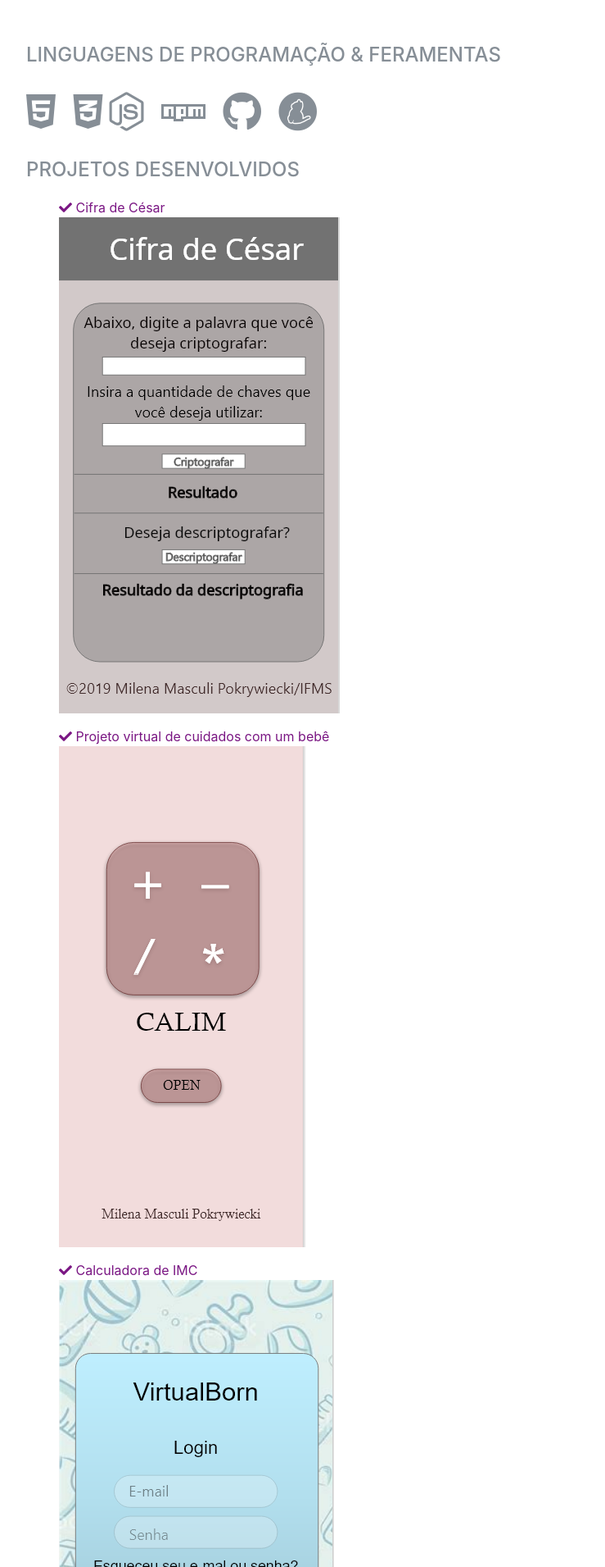
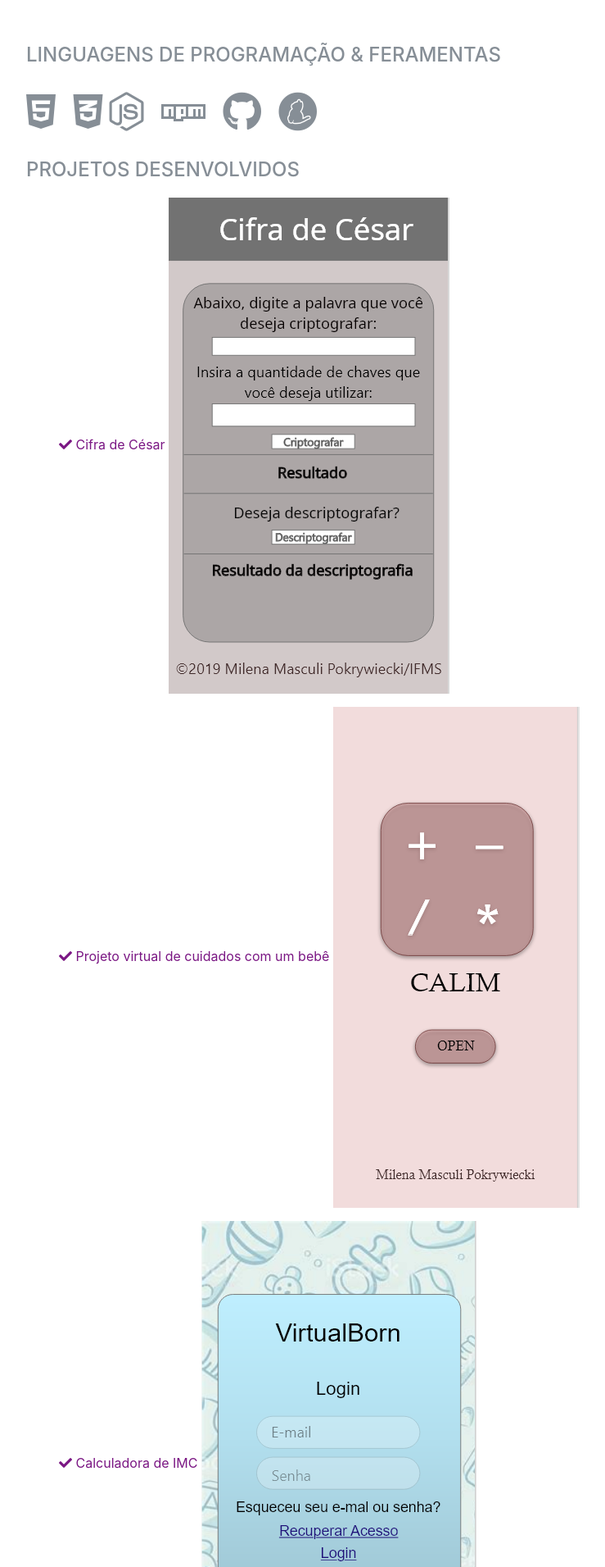
Before and after one commit to milenapokrywiecki/portifolio-milena, a PHP site: page / in a window 1280 px wide. Shown: the part 2549-4460 px from the top of the page at 82% size, without its empty margins (288-1027 px from the left). Run offline with PHP 8.4, Linux system fonts and the light colour scheme; some web fonts are replaced.

Commit message:
edições finais

```diff
--- a/home.html
+++ b/home.html
@@ -207,31 +207,30 @@
 
         <div class="subheading mb-3">Projetos desenvolvidos</div>
         <ul class="fa-ul mb-0">
+          <section class="bo">
+            <a href="https://github.com/milenapokrywiecki/Cifra-de-Cesar">
 
-            <a href="https://github.com/milenapokrywiecki/Cifra-de-Cesar">
-              <li>
                 <i class="fab fa fa-check"></i>
                 Cifra de César
-              </li>
+
               <img src="/public/img/cifra.PNG" alt="">
               <p></p>
             </a>
             <a href="https://github.com/milenapokrywiecki/Calim">
-              <li>
                 <i class="fab fa fa-check"></i>
                 Projeto virtual de cuidados com um bebê
-              </li>
               <img src="/public/img/calim.PNG" alt="">
               <p></p>
             </a>
             <a href="https://github.com/milenapokrywiecki/tcc/tree/master/Projeto_Milena">
-              <li>
+
                 <i class="fab fa fa-check"></i>
                 Calculadora de IMC
-              </li>
+
               <img src="/public/img/projetobebe.PNG" alt="">
             </a>
         </ul>
+      </section>
   </div>
   </section>
 
--- a/public/css/resume.css
+++ b/public/css/resume.css
@@ -189,3 +189,7 @@
   a:hover, a:focus, a:active {
     color:  rgb(122, 22, 131);
   }
+
+  .bo{
+    flex-wrap: wrap;
+  }
```
